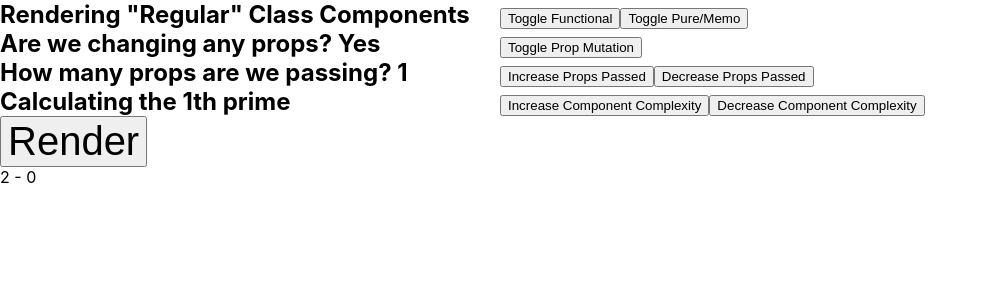
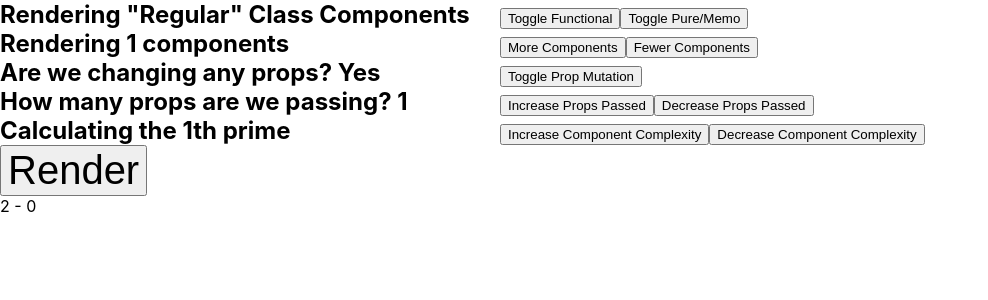
Before and after one commit to TheGnarCo/compare-components, a React (Create React App) app: page / in a window 1280 px wide. Shown: the top 300 px of the page, without its empty margins (0-988 px from the left). Built offline with nearby package versions, Linux system fonts and the light colour scheme.

Commit message:
Converts overall app to functional component

```diff
--- a/src/App.js
+++ b/src/App.js
@@ -1,6 +1,7 @@
-import React from 'react'
+import React, { useEffect, useState } from 'react'
 
 import { ComponentComplexityInfo } from './ComponentComplexityInfo'
+import { ComponentCountInfo } from './ComponentCountInfo'
 import { ComponentTypeInfo } from './ComponentTypeInfo'
 import { Fsc } from './Fsc'
 import { Impure } from './Impure'
@@ -8,170 +9,135 @@ import { Memo } from './Memo'
 import { PassingPropsInfo } from './PassingPropsInfo'
 import { PropCountInfo } from './PropCountInfo'
 import { Pure } from './Pure'
-import { sizes } from './utils'
+import { propArray, safeIncrement, safeDecrement, toggle, sizes } from './utils'
 
-const propArray = sizes.map((size) => {
-  const propsOfSize = {}
-  for (let i = 0; i < size; i += 1) {
-    propsOfSize[`prop${i}`] = i
+const componentsAndKeys = {
+  functional: {
+    pure: {
+      ComponentToRender: Memo,
+      keyPrefix: 'memo',
+    },
+    impure: {
+      ComponentToRender: Fsc,
+      keyPrefix: 'fsc',
+    },
+  },
+  classBased: {
+    pure: {
+      ComponentToRender: Pure,
+      keyPrefix: 'pure',
+    },
+    impure: {
+      ComponentToRender: Impure,
+      keyPrefix: 'impure',
+    },
+  },
 }
-  return propsOfSize
-})
+const App = () => {
+  const [averageRenderTime, setAverageRenderTime] = useState()
+  const [count, setCount] = useState(0)
+  const [componentComplexityIndex, setComponentComplexityIndex] = useState(0)
+  const [componentCountIndex, setComponentCountIndex] = useState(0)
+  const [functional, setFunctional] = useState(false)
+  const [pass, setPass] = useState(true)
+  const [propCountIndex, setPropCountIndex] = useState(0)
+  const [pure, setPure] = useState(false)
+  const [renderTimes, setRenderTimes] = useState([])
+  const [startRender, setStartRender] = useState()
+  const [target, setTarget] = useState(0)
+  const [timing, setTiming] = useState(false)
 
-class App extends React.Component {
-  state = {
-    averageRenderTime: undefined,
-    count: 0,
-    componentComplexityIndex: 0,
-    componentCountIndex: 0,
-    functional: false,
-    pass: true,
-    propCountIndex: 0,
-    pure: false,
-    renderTimes: [],
-    startRender: undefined,
-    target: 0,
-    timing: false,
-  }
+  const renderStuff = () => {
+    const prop = pass ? count : 'a'
+    const otherProps = propArray[propCountIndex]
+    const { ComponentToRender, keyPrefix } = componentsAndKeys[
+      functional ? 'functional' : 'classBased'
+    ][pure ? 'pure' : 'impure']
 
-  componentDidUpdate() {
-    if (this.state.timing) {
-      const stopRender = performance.now()
-      const renderTime = stopRender - this.state.startRender
-      const renderTimes = [...this.state.renderTimes, renderTime]
-
-      if (this.state.count < this.state.target) {
-        this.recordRender({ renderTimes })
-      } else {
-        const averageRenderTime =
-          renderTimes.reduce((sum, n) => sum + n, 0) / 10
-        this.setState({
-          averageRenderTime,
-          timing: false,
-        })
-      }
-    }
-  }
-
-  renderStuff = () => {
-    const prop = this.state.pass ? this.state.count : 'a'
-    const otherProps = propArray[this.state.propCountIndex]
-    let ComponentToRender
-    let keyPrefix
-
-    if (this.state.functional) {
-      if (this.state.pure) {
-        ComponentToRender = Memo
-        keyPrefix = 'memo'
-      } else {
-        ComponentToRender = Fsc
-        keyPrefix = 'fsc'
-      }
-    } else {
-      if (this.state.pure) {
-        ComponentToRender = Pure
-        keyPrefix = 'pure'
-      } else {
-        ComponentToRender = Impure
-        keyPrefix = 'impure'
-      }
-    }
-
-    const listItems = []
-    for (let i = 0; i < sizes[this.state.componentCountIndex]; i += 1) {
-      listItems.push(
+    return (
+      <div>
+        {Array.from(Array(sizes[componentCountIndex]), (_, i) => (
           <ComponentToRender
             key={`${keyPrefix}${i}`}
             prop={prop}
-          complexity={sizes[this.state.componentComplexityIndex]}
+            complexity={sizes[componentComplexityIndex]}
             {...otherProps}
-        />,
+          />
+        ))}
+      </div>
     )
   }
 
-    return <div>{listItems}</div>
+  const causeRender = () => {
+    setCount((current) => current + 1)
+    setStartRender(performance.now())
+    setTiming(true)
+    setAverageRenderTime()
+    setRenderTimes([])
+    setTarget(count + 2)
   }
 
-  increaseStateItem = (item) =>
-    this.setState({
-      [item]:
-        this.state[item] < sizes.length - 1
-          ? this.state[item] + 1
-          : this.state[item],
-    })
-
-  decreaseStateItem = (item) =>
-    this.setState({
-      [item]: this.state[item] > 0 ? this.state[item] - 1 : this.state[item],
-    })
-
-  increaseComponentCount = () => this.increaseStateItem('componentCountIndex')
-  decreaseComponentCount = () => this.decreaseStateItem('componentCountIndex')
-
-  increasePropsPassed = () => this.increaseStateItem('propCountIndex')
-  decreasePropsPassed = () => this.decreaseStateItem('propCountIndex')
-
-  increaseComponentComplexity = () =>
-    this.increaseStateItem('componentComplexityIndex')
-  decreaseComponentComplexity = () =>
-    this.decreaseStateItem('componentComplexityIndex')
-
-  toggleFunctional = () => this.setState({ functional: !this.state.functional })
-  togglePass = () => this.setState({ pass: !this.state.pass })
-  togglePure = () => this.setState({ pure: !this.state.pure })
-
-  causeRender = () =>
-    this.recordRender({
-      averageRenderTime: undefined,
-      count: this.state.count,
-      renderTimes: [],
-      target: this.state.count + 10,
-    })
-
-  recordRender = (otherState) =>
-    this.setState({
-      count: this.state.count + 1,
-      startRender: performance.now(),
-      timing: true,
-      ...otherState,
-    })
-
-  renderTimingStuff = () =>
-    this.state.averageRenderTime ? (
-      <h2>It took {this.state.averageRenderTime} ms</h2>
+  const renderTimingStuff = () =>
+    averageRenderTime !== undefined ? (
+      <h2>
+        {renderTimes.length + 2} renders occurred averaging {averageRenderTime}{' '}
+        ms
+      </h2>
     ) : null
 
-  render() {
+  useEffect(() => {
+    if (timing) {
+      const newTiming = performance.now() - startRender
+      if (count < target) {
+        setCount((current) => current + 1)
+        setStartRender(performance.now())
+        setTiming(true)
+        setRenderTimes((current) => [...current, newTiming])
+      } else {
+        const timings = [...renderTimes, newTiming]
+        const averageRenderTime =
+          timings.reduce((sum, n) => sum + n, 0) / timings.length
+        setAverageRenderTime(averageRenderTime)
+        setTiming(false)
+      }
+    }
+  }, [count, renderTimes, setRenderTimes, startRender, target, timing])
+
   return (
     <div>
       <ComponentTypeInfo
-          componentCountIndex={this.state.componentCountIndex}
-          decreaseComponentCount={this.decreaseComponentCount}
-          functional={this.state.functional}
-          increaseComponentCount={this.increaseComponentCount}
-          pure={this.state.pure}
-          toggleFunctional={this.toggleFunctional}
-          togglePure={this.togglePure}
+        pure={pure}
+        togglePure={() => setPure(toggle)}
+        functional={functional}
+        toggleFunctional={() => setFunctional(toggle)}
       />
-        <PassingPropsInfo pass={this.state.pass} togglePass={this.togglePass} />
+      <ComponentCountInfo
+        componentCountIndex={componentCountIndex}
+        decreaseComponentCount={() => setComponentCountIndex(safeDecrement)}
+        increaseComponentCount={() => setComponentCountIndex(safeIncrement)}
+      />
+      <PassingPropsInfo pass={pass} togglePass={() => setPass(toggle)} />
       <PropCountInfo
-          decreasePropsPassed={this.decreasePropsPassed}
-          increasePropsPassed={this.increasePropsPassed}
-          propCountIndex={this.state.propCountIndex}
+        decreasePropsPassed={() => setPropCountIndex(safeDecrement)}
+        increasePropsPassed={() => setPropCountIndex(safeIncrement)}
+        propCountIndex={propCountIndex}
       />
       <ComponentComplexityInfo
-          componentComplexityIndex={this.state.componentComplexityIndex}
-          decreaseComponentComplexity={this.decreaseComponentComplexity}
-          increaseComponentComplexity={this.increaseComponentComplexity}
+        componentComplexityIndex={componentComplexityIndex}
+        decreaseComponentComplexity={() =>
+          setComponentComplexityIndex(safeDecrement)
+        }
+        increaseComponentComplexity={() =>
+          setComponentComplexityIndex(safeIncrement)
+        }
       />
-        <button style={{ fontSize: '40px' }} onClick={this.causeRender}>
+      <button style={{ fontSize: '40px' }} onClick={causeRender}>
         Render
       </button>
-        {this.renderTimingStuff()}
-        {this.renderStuff()}
+      {renderTimingStuff()}
+      {renderStuff()}
     </div>
   )
 }
-}
 
 export default App
```
Lines whose indentation alone changed are shown as unchanged.
